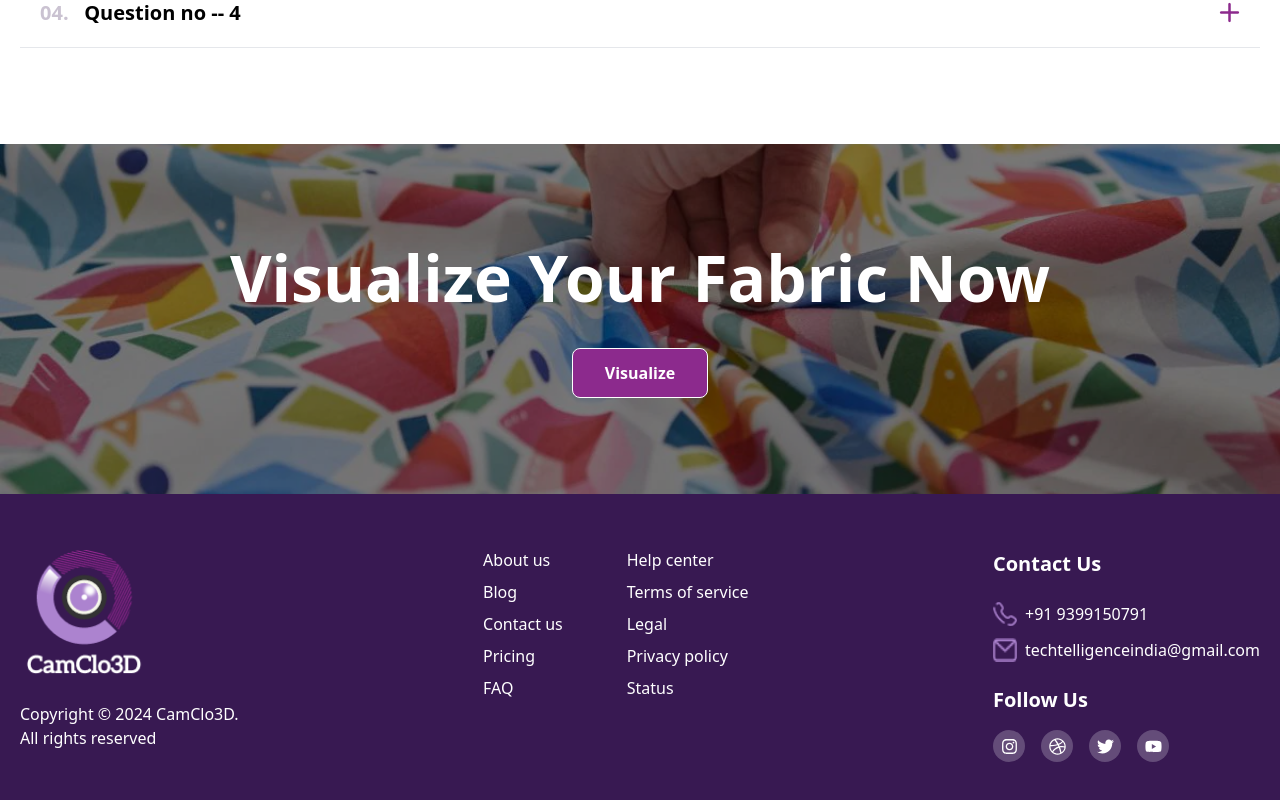
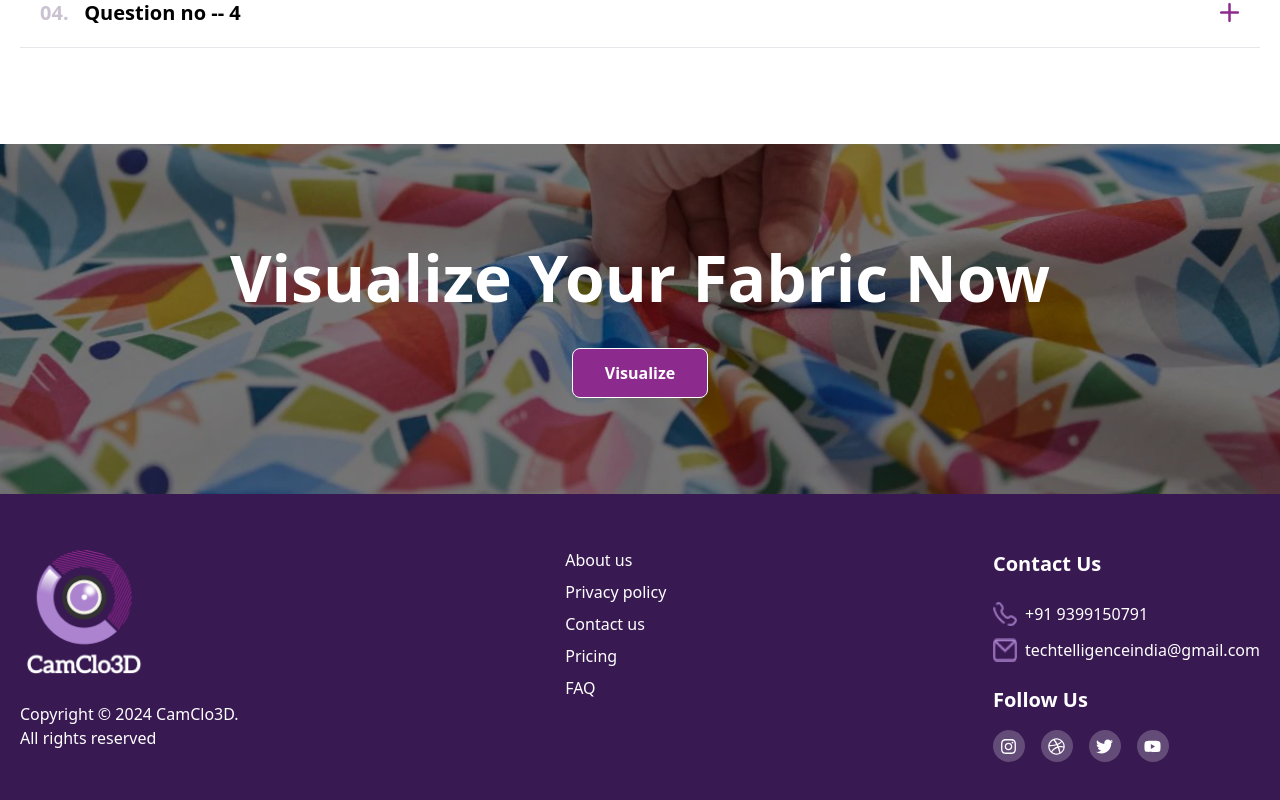
Before and after one commit to rahuls-brainerhub/Visulizer, a React (Vite) app: page / in a window 1280 px wide. Shown: the part 3663-4463 px from the top of the page. Built offline with nearby package versions, Linux system fonts and the light colour scheme.

Commit message:
fixing_scrol_bar

```diff
--- a/src/components/dashboard/MyProfile.jsx
+++ b/src/components/dashboard/MyProfile.jsx
@@ -1,12 +1,13 @@
 import React, { useEffect, useState } from "react";
 import { CgProfile } from "react-icons/cg";
 import { GoPencil } from "react-icons/go";
-import { FaRegUser } from "react-icons/fa";
+import { FaRegUser, FaRegUserCircle } from "react-icons/fa";
 import { useForm } from "react-hook-form";
 import { yupResolver } from "@hookform/resolvers/yup";
 import { profileSchema } from "../../schema/profileSchema";
 import { editProfile, myProfile } from "../../services/authService";
 import { toast } from "react-toastify";
+import { FaUser } from "react-icons/fa6";
 
 const MyProfile = ({ profile, title }) => {
   const [loading, setLoading] = useState(false);
@@ -73,9 +74,8 @@ const MyProfile = ({ profile, title }) => {
           <div className="flex justify-center items-center gap-[1.563rem]">
             <div className="h-[9.375rem] w-[9.375rem] rounded-full shadow-[2px_2px_12px_0px_#CAC2D1] border-white  border-2 mt-[-1.875rem]">
               {" "}
-              <img
-                src="/iconU.png"
-                alt="#"
+              <FaUser
+                size={20}
                 className="h-full w-full rounded-full object-cover"
               />
             </div>
@@ -111,7 +111,7 @@ const MyProfile = ({ profile, title }) => {
                   <p className="text-[1rem] text-gray-400">|</p>
                 </div>
                 <input
-                  disabled={edit}
+                  disabled={!edit}
                   className="border border-primaryInputBorder rounded-lg  h-[3rem] pl-[2.75rem] w-full transition duration-300 ease-in-out hover:border-primary placeholder:text-[0.85rem] md:placeholder:text-[1rem]"
                   id="last_name"
                   type="text"
@@ -132,7 +132,7 @@ const MyProfile = ({ profile, title }) => {
                   <p className="text-[1rem] text-gray-400">|</p>
                 </div>
                 <input
-                  disabled={edit}
+                  disabled={!edit}
                   className="border border-primaryInputBorder rounded-lg  h-[3rem] pl-[2.75rem] w-full transition duration-300 ease-in-out hover:border-primary placeholder:text-[0.85rem] md:placeholder:text-[1rem]"
                   id="last_name"
                   type="text"
@@ -185,7 +185,7 @@ const MyProfile = ({ profile, title }) => {
               <p className="text-[red]">{errors.mobile_no?.message}</p>
             </div>
           </div>
-          {!edit && (
+          {edit && (
             <div className="flex mx-auto justify-center">
               <button className="btn-primary mt-[1rem] mx-auto">Update</button>
             </div>
--- a/src/components/homePage/Footer.jsx
+++ b/src/components/homePage/Footer.jsx
@@ -2,7 +2,7 @@ import React from "react";
 import { FaInstagram, FaDribbble, FaYoutube, FaTwitter } from "react-icons/fa";
 import { Link } from "react-router-dom";
 
-const Footer = ({ footer }) => {
+const Footer = ({ footer, handleLogin }) => {
   const handleClick = () => {
     window.scrollTo(0, 0);
   };
@@ -18,7 +18,13 @@ const Footer = ({ footer }) => {
             <h1 className="text-white leading-[3.8rem] text-[3rem] md:text-[4rem]  md:leading-[4.8rem]  font-[700]  text-center">
               Visualize Your Fabric Now
             </h1>
-            <button className="btn-primary border border-white text-[1rem] p-[0.50rem_1.3rem] md:p-[0.75rem_2rem]">
+            <button
+              onClick={() => {
+                handleLogin();
+                handleClick();
+              }}
+              className="btn-primary border border-white text-[1rem] p-[0.50rem_1.3rem] md:p-[0.75rem_2rem]"
+            >
               Visualize
             </button>
           </div>
@@ -44,12 +50,13 @@ const Footer = ({ footer }) => {
               >
                 About us
               </Link>
-              <a
-                href="#"
+              <Link
+                to={"/privacy-policy"}
+                onClick={handleClick}
                 className="text-base leading-5 font-normal hover:underline text-white hover:text-primaryMediumLight"
               >
-                Blog
-              </a>
+                Privacy policy
+              </Link>
               <Link
                 to={"/contact-us"}
                 onClick={handleClick}
@@ -72,38 +79,10 @@ const Footer = ({ footer }) => {
                 FAQ
               </Link>
             </div>
-            <div className="flex flex-col gap-3">
-              <a
-                href="#"
-                className="text-base leading-5 font-normal hover:underline text-white hover:text-primaryMediumLight"
-              >
-                Help center
-              </a>
-              <a
-                href="#"
-                className="text-base leading-5 font-normal hover:underline text-white hover:text-primaryMediumLight"
-              >
-                Terms of service
-              </a>
-              <a
-                href="#"
-                className="text-base leading-5 font-normal hover:underline text-white hover:text-primaryMediumLight"
-              >
-                Legal
-              </a>
-              <Link
-                to={"/privacy-policy"}
-                className="text-base leading-5 font-normal hover:underline text-white hover:text-primaryMediumLight"
-              >
-                Privacy policy
-              </Link>
-              <a
-                href="#"
-                className="text-base leading-5 font-normal hover:underline text-white hover:text-primaryMediumLight"
-              >
-                Status
-              </a>
-            </div>
+            {/* <div className="flex flex-col gap-3">
+
+
+            </div> */}
           </div>
           <div className="flex flex-col gap-6">
             <div className="flex flex-col gap-6">
--- a/src/components/pages/Dashboard.jsx
+++ b/src/components/pages/Dashboard.jsx
@@ -15,6 +15,7 @@ import { MdOutlineChangeCircle } from "react-icons/md";
 import Credit from "../dashboard/Credit";
 import Notification from "../dashboard/Notification";
 import { toast } from "react-toastify";
+import { FaUser } from "react-icons/fa6";
 
 const Dashboard = () => {
   const [openProfile, setOpenProfile] = useState(false);
@@ -85,6 +86,7 @@ const Dashboard = () => {
   const onClose = () => {
     SetOpenNotification(!openNotification);
   };
+
   return (
     <>
       <div className="bg-[#f2eef3] relative min-h-[100vh]">
@@ -144,11 +146,12 @@ const Dashboard = () => {
                       ref={profileTriggerRef}
                       className="h-[3.5rem] w-[3.5rem] rounded-full border-white border-4 cursor-pointer"
                     >
-                      <img
+                      <FaUser size={20} className="h-full w-full rounded-full object-cover" />
+                      {/* <img
                         src="/iconU.png"
                         alt="#"
-                        className="h-full w-full rounded-full object-cover"
-                      />
+
+                      /> */}
                     </div>
                     {openProfile && (
                       <div
--- a/src/components/pages/HomePage.jsx
+++ b/src/components/pages/HomePage.jsx
@@ -17,14 +17,14 @@ const HomePage = () => {
 
   return (
     <div>
-      <NavbarPages openLogin={open} handleLogin={handleLogin} />
+      <NavbarPages modalOpen={open} handleLogin={handleLogin} />
       <HeroSection handleLogin={handleLogin} />
       <InstantFebric handleLogin={handleLogin} />
       <WhyChooseUs />
       <OurServices />
       <AboutUs />
       <Faq />
-      <Footer footer={true} />
+      <Footer footer={true} handleLogin={handleLogin} />
 
       {/* <Link to={"/products/all"}>Product Listing</Link> */}
     </div>
--- a/src/components/pages/NavbarPages.jsx
+++ b/src/components/pages/NavbarPages.jsx
@@ -7,7 +7,8 @@ import LoginPopup from "../popup/LoginPopup";
 import VerifyOTP from "../popup/VerifyOTP";
 import ResetPassword from "../popup/ResetPassword";
 
-const NavbarPages = ({ openLogin, handleLogin }) => {
+const NavbarPages = (props) => {
+  console.log("props", props);
   const searchParams = new URLSearchParams(location.search);
   const token = searchParams.get("token");
   const [open, setOpen] = useState({
@@ -19,7 +20,6 @@ const NavbarPages = ({ openLogin, handleLogin }) => {
   });
 
   const onClose = (modalType) => {
-    console.log("modal", modalType);
     setOpen((prevState) => {
       const newState = {
         openSignup: false,
@@ -40,25 +40,26 @@ const NavbarPages = ({ openLogin, handleLogin }) => {
     );
 
     if (hasOpenModal) {
-      console.log("yes");
       document.body.classList.add("overflow-hidden");
     } else {
-      console.log("no");
       document.body.classList.remove("overflow-hidden");
     }
   }
-  if (!openLogin) {
-    document.body.classList.remove("overflow-hidden");
-  }
+
+  // useEffect(() => {
+  //   if (!props?.modalOpen) {
+  //     document.body.classList.add("overflow-hidden");
+  //   } else {
+  //     document.body.classList.remove("overflow-hidden");
+  //   }
+  // }, [props?.modalOpen]);
 
   const removeTokenFromURL = () => {
     const baseUrl = window.location.href.split("?")[0];
     window.history.replaceState({}, document.title, baseUrl);
   };
-
-  console.log(open?.openLogin, "openLogin");
-  console.log(openLogin, "servicelogin");
-
+  console.log(open?.openForgetPassword, "forgetpassword");
+  console.log("open", open);
   return (
     <>
       <Navbar
@@ -96,18 +97,17 @@ const NavbarPages = ({ openLogin, handleLogin }) => {
           onClose={onClose}
         />
       )}
-      {openLogin && (
+
+      {props?.modalOpen && (
         <PopupTemplete
           title={"Log In"}
           bodyComponent={
             <LoginPopup
-              setOpen={setOpen}
-              onClose={(view) => {
-                onClose(view);
-              }}
+              setOpen={props.handleLogin}
+              onClose={props.handleLogin}
             />
           }
-          onClose={handleLogin}
+          onClose={props.handleLogin}
         />
       )}
 
--- a/src/components/popup/ForgetPassword.jsx
+++ b/src/components/popup/ForgetPassword.jsx
@@ -7,7 +7,7 @@ import { forgetPasswordSchema } from "../../schema/forgetPasswordSchema";
 import { toast } from "react-toastify";
 import { FaRegUser } from "react-icons/fa";
 
-const ForgetPassword = ({ setOpen }) => {
+const ForgetPassword = ({ setOpen, onClose }) => {
   const [loading, setLoading] = useState(false);
   const {
     register,
@@ -25,6 +25,7 @@ const ForgetPassword = ({ setOpen }) => {
       const response = await forgetPassword(formData);
       if (response?.status === 1) {
         toast.success("send Link to email successfully");
+        onClose("openForgetPassword");
         setOpen({});
       } else {
         toast.error(response?.response?.data?.message);
--- a/src/components/popup/LoginPopup.jsx
+++ b/src/components/popup/LoginPopup.jsx
@@ -12,7 +12,7 @@ import { FcGoogle } from "react-icons/fc";
 import FacebookLogin from "react-facebook-login";
 import { useNavigate } from "react-router-dom";
 
-const LoginPopup = ({ onClose }) => {
+const LoginPopup = ({ onClose, handleLogin }) => {
   const [showPassword, setShowPassword] = useState(false);
   const [loading, setLoading] = useState(false);
   const [user, setUser] = useState([]);
```
